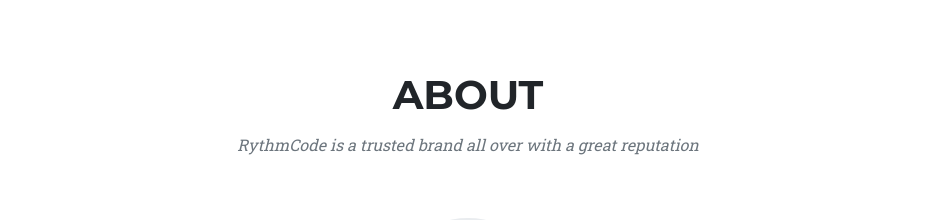
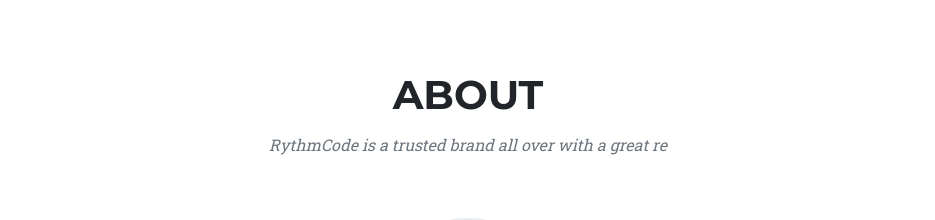
Before and after one commit to Royweru/rythmcode-bootstrap, a plain HTML site: page index.html in a window 1280 px wide. Shown: the part 2640-2860 px from the top of the page, without its empty margins (172-1107 px from the left). Drawn offline with nearby package versions, Linux system fonts and the light colour scheme.

Commit message:
modified:   assets/img/header-bg.jpg 	modified:   index.html

```diff
--- a/index.html
+++ b/index.html
@@ -38,7 +38,7 @@
         </nav>
         <!-- Masthead-->
         <header class="masthead">
-            <div class="container">
+            <div class="container" >
                 <div class="masthead-subheading">Welcome To Our dear customer!</div>
                 <div class="masthead-heading text-uppercase">It's Nice To Meet You, how may we be of help</div>
                 <a class="btn btn-primary btn-xl text-uppercase" href="#services">Tell Me More</a>
@@ -188,7 +188,7 @@
             <div class="container">
                 <div class="text-center">
                     <h2 class="section-heading text-uppercase">About</h2>
-                    <h3 class="section-subheading text-muted">RythmCode is a trusted brand all over with a great reputation</h3>
+                    <h3 class="section-subheading text-muted">RythmCode is a trusted brand all over with a great re</h3>
                 </div>
                 <ul class="timeline">
                     <li>
```
Also changed, not shown: assets/img/header-bg.jpg.
